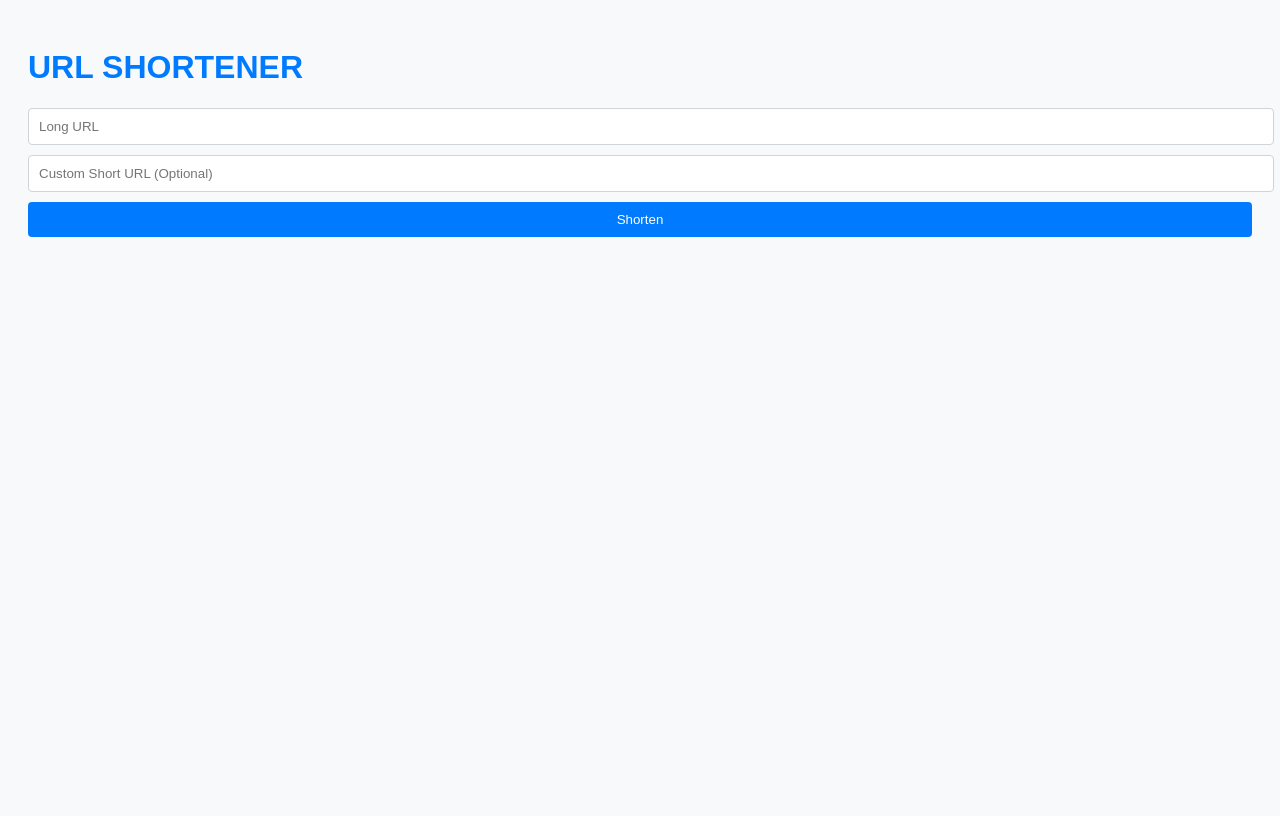
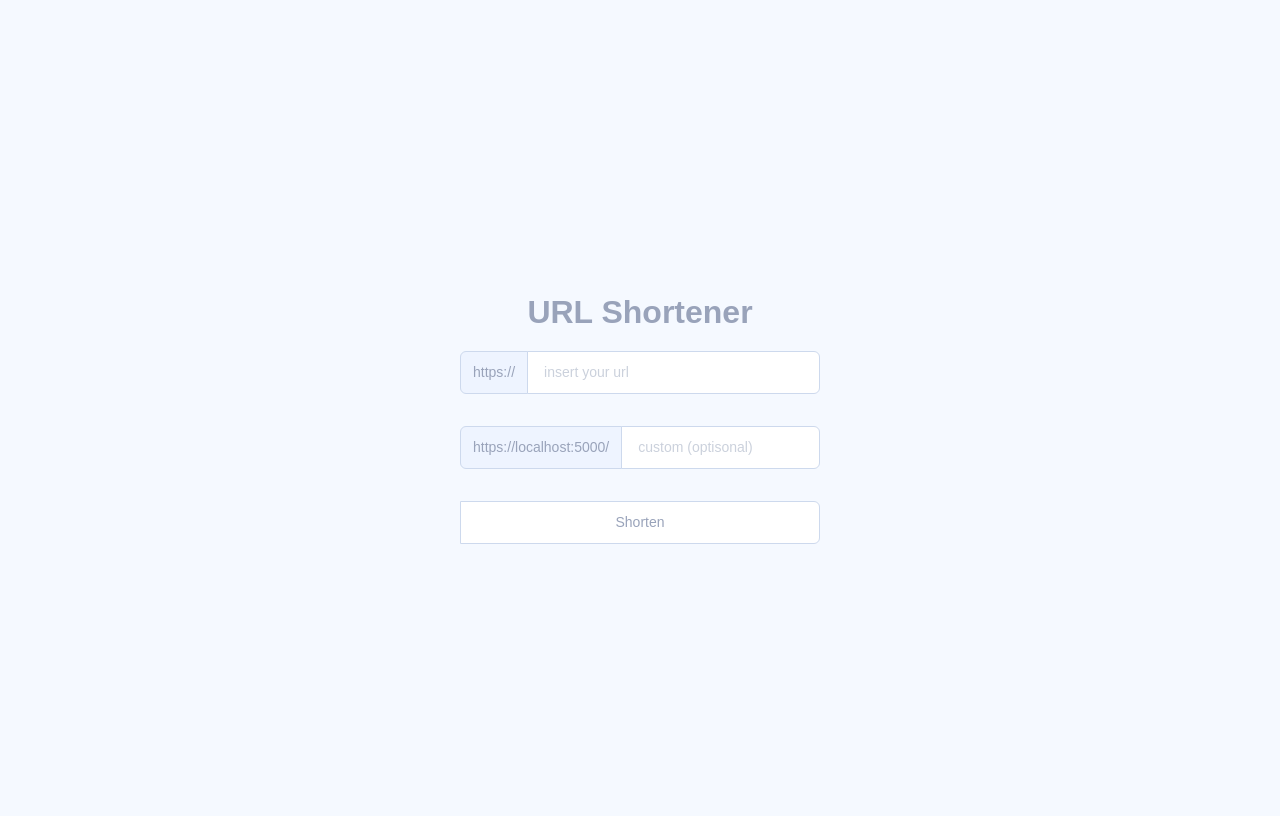
Before and after one commit to birdfromhell/LinkShortener-Flask, a Flask app: page / in a window 1280 px wide. Before the commit the page ends 237 px from the top, so only its background shows below. Run offline with Flask 3, Linux system fonts and the light colour scheme.

Commit message:
Update UI and enhance URL verification
The UI of the index page has been heavily modified to be more user-friendly and visually appealing. Styles are updated with a modernized look and feel. Also, a new function `add_https_protocol` has been added to ensure correct URL format. This enhances the reliability of URL shortening by verifying 'https://' is present at the beginning of every URL.

```diff
--- a/app.py
+++ b/app.py
@@ -13,10 +13,17 @@ def generate_short_url(lenght=6):
     return short_url
 
 
+def add_https_protocol(url):
+    if not url.startswith('https://'):
+        url = 'https://' + url
+    return url
+
+
 @app.route("/", methods=["GET", "POST"])
 def index():
     if request.method == "POST":
         long_url = request.form['long_url']
+        long_url = add_https_protocol(long_url)
         short_url = request.form.get('short_url')
         if short_url:
             if not short_url in shortened_url:
--- a/templates/index.html
+++ b/templates/index.html
@@ -1,53 +1,152 @@
 <!DOCTYPE html>
-<html lang="en">
+<html lang="en" xmlns="http://www.w3.org/1999/html">
 <head>
     <meta charset="UTF-8">
-    <title>URL SHORTENER</title>
+    <title>Title</title>
     <style>
-        body {
-            font-family: Arial, sans-serif;
-            background-color: #f8f9fa;
-            padding: 20px;
+        :root {
+
+    --input-color: #99A3BA;
+    --input-border: #CDD9ED;
+    --input-background: #fff;
+    --input-placeholder: #CBD1DC;
+
+    --input-border-focus: #275EFE;
+
+    --group-color: var(--input-color);
+    --group-border: var(--input-border);
+    --group-background: #EEF4FF;
+
+    --group-color-focus: #fff;
+    --group-border-focus: var(--input-border-focus);
+    --group-background-focus: #678EFE;
+
+}
+
+.form-field {
+    display: block;
+    width: 100%;
+    padding: 8px 16px;
+    line-height: 25px;
+    font-size: 14px;
+    font-weight: 500;
+    font-family: inherit;
+    border-radius: 6px;
+    -webkit-appearance: none;
+    color: var(--input-color);
+    border: 1px solid var(--input-border);
+    background: var(--input-background);
+    transition: border .3s ease;
+    &::placeholder {
+        color: var(--input-placeholder);
+    }
+    &:focus {
+        outline: none;
+        border-color: var(--input-border-focus);
+    }
+}
+
+.form-group {
+    position: relative;
+    display: flex;
+    width: 100%;
+    & > span,
+    .form-field {
+        white-space: nowrap;
+        display: block;
+        &:not(:first-child):not(:last-child) {
+            border-radius: 0;
         }
-        h1 {
-            color: #007bff;
+        &:first-child {
+            border-radius: 6px 0 0 6px;
         }
-        form {
-            margin-top: 20px;
+        &:last-child {
+            border-radius: 0 6px 6px 0;
         }
-        input[type=text] {
-            display: block;
-            width: 100%;
-            padding: 10px;
-            margin-bottom: 10px;
-            border: 1px solid #ced4da;
-            border-radius: .25rem;
+        &:not(:first-child) {
+            margin-left: -1px;
         }
-        button {
-            display: block;
-            width: 100%;
-            padding: 10px;
-            color: #fff;
-            background-color: #007bff;
-            border: none;
-            border-radius: .25rem;
-            cursor: pointer;
+    }
+    .form-field {
+        position: relative;
+        z-index: 1;
+        flex: 1 1 auto;
+        width: 1%;
+        margin-top: 0;
+        margin-bottom: 0;
+    }
+    & > span {
+        text-align: center;
+        padding: 8px 12px;
+        font-size: 14px;
+        line-height: 25px;
+        color: var(--group-color);
+        background: var(--group-background);
+        border: 1px solid var(--group-border);
+        transition: background .3s ease, border .3s ease, color .3s ease;
+    }
+    &:focus-within {
+        & > span {
+            color: var(--group-color-focus);
+            background: var(--group-background-focus);
+            border-color: var(--group-border-focus);
         }
-        button:hover {
-            background-color: #0056b3;
+    }
+}
+
+html {
+    box-sizing: border-box;
+    -webkit-font-smoothing: antialiased;
+}
+
+* {
+    box-sizing: inherit;
+    &:before,
+    &:after {
+        box-sizing: inherit;
+    }
+}
+
+
+body {
+    min-height: 100vh;
+    font-family: 'Mukta Malar', Arial;
+    display: flex;
+    justify-content: center;
+    align-items: center;
+    flex-direction: column;
+    background: #F5F9FF;
+    .form-group {
+        max-width: 360px;
+        &:not(:last-child) {
+            margin-bottom: 32px;
+        }
+    }
+}
+        .site-title {
+            text-align: center;
+            color: var(--input-color);
+            font-size: 32px;
+            margin-bottom: 20px;
         }
     </style>
 </head>
 <body>
-<h1>URL SHORTENER</h1>
-<form method="POST">
-    <label>
-        <input type="text" name="long_url" placeholder="Long URL" required>
-    </label>
-    <label>
-        <input type="text" name="short_url" placeholder="Custom Short URL (Optional)">
-    </label>
-    <button type="submit">Shorten</button>
+<h1 class="site-title">URL Shortener</h1>
+<form action="/" method="post">
+<div class="form-group">
+    <span>https://</span>
+        <input class="form-field" name="long_url" required type="text" placeholder="insert your url">
+</div>
+
+<div class="form-group">
+    <span>https://localhost:5000/</span>
+        <input class="form-field" name="short_url" type="text" placeholder="custom (optisonal)">
+</div>
+
+    <div class="form-group">
+        <input class="form-field" type="submit" value="Shorten">
+    </div>
 </form>
 </body>
 </html>
```
